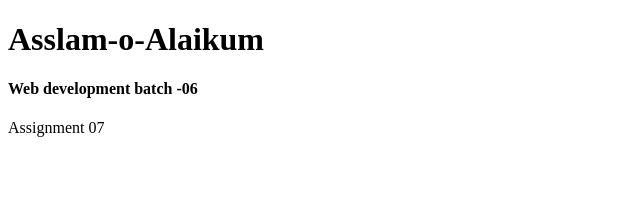
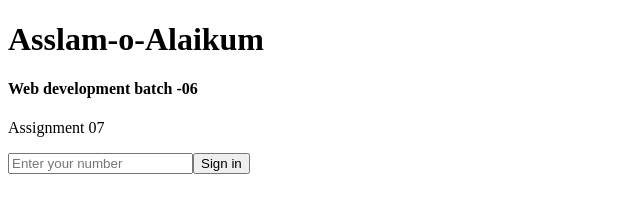
Before and after one commit to Zunairhussain/Assignment-07, a plain HTML site: page index.html in a window 1280 px wide. Shown: the whole page, without its empty margins (0-640 px from the left). Drawn offline with Linux system fonts and the light colour scheme.

Commit message:
Assignment 07

```diff
--- a/index.html
+++ b/index.html
@@ -11,6 +11,7 @@
 <h4>Web development batch -06</h4>
 <p>Assignment 07 </p>
 
+<input id="number" type="text" placeholder="Enter your number"><button id="log">Sign in</button>
 
 
 
```
